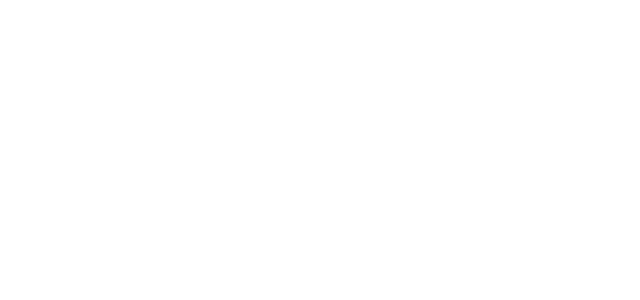
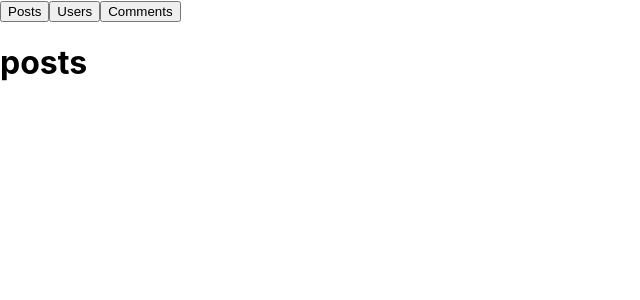
Before and after one commit to EricChukoltyansky/useEffect-Session, a React (Create React App) app: page / in a window 1280 px wide. Shown: the top 300 px of the page, without its empty margins (0-640 px from the left). Built offline with nearby package versions, Linux system fonts and the light colour scheme.

Commit message:
useEffect

```diff
--- a/src/App.js
+++ b/src/App.js
@@ -1,16 +1,28 @@
  import { useState, useEffect } from "react";
 
  const App = () => {
-  const [windowWidth, setWindowWidth] = useState(window.innerWindow);
+   const [resourceType, setResourceType] = useState("posts");
 
-  // const handleResize = () => {
-  //   setWindowWidth(window.innerWidth);
-  // };
+   useEffect(()=>{
+    console.log("Renders on every render - No Dependencies");
+  })
+   useEffect(()=>{
+    console.log("Renders only once - Empty Dependencies Array");
+  },[])
+   useEffect(()=>{
+    console.log("Renders only when resourceType changes");
+  },[resourceType])
 
    return (
      <>
-      <div>{windowWidth}</div>
+       <div>
+         <button onClick={() => setResourceType("posts")}>Posts</button>
+         <button onClick={() => setResourceType("Users")}>Users</button>
+         <button onClick={() => setResourceType("Comments")}>Comments</button>
+       </div>
+       <h1>{resourceType}</h1>
      </>
    );
  };
+
  export default App;
```
Also changed, not shown: src/useEffect2.js (+40 -28 lines). Lines whose indentation alone changed are shown as unchanged.
